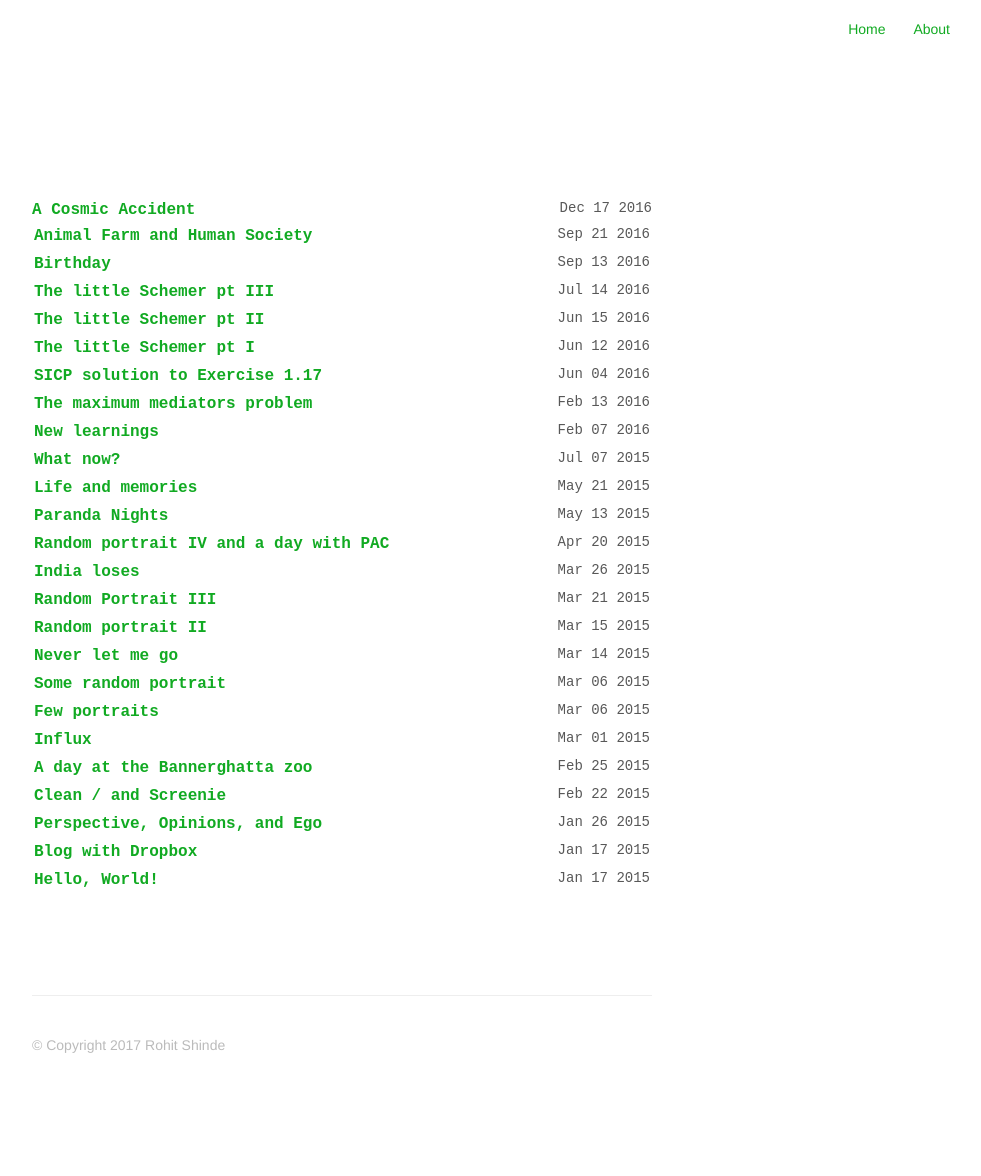
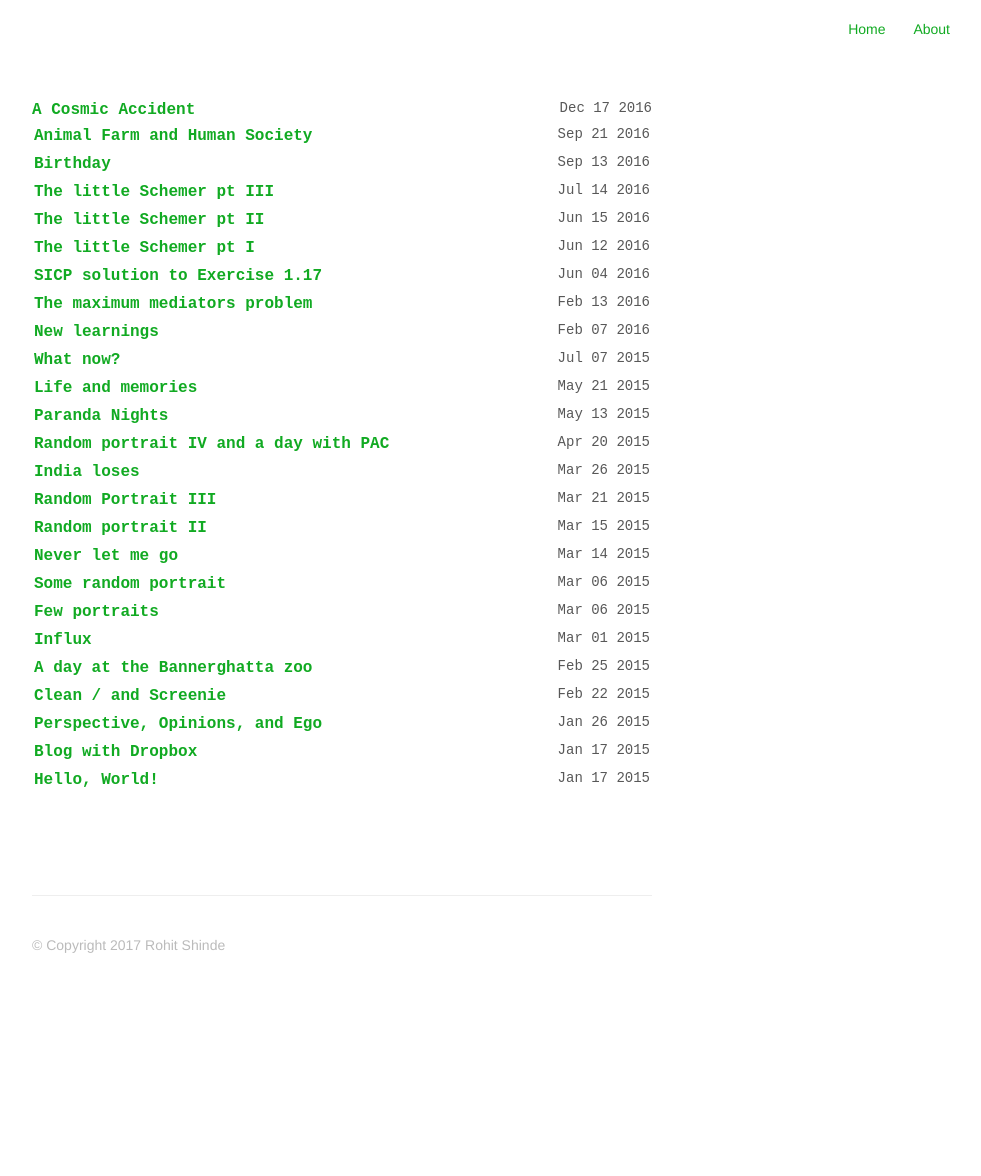
Before and after one commit to shinderohitt/shinderohitt.github.io, a Jekyll site: the page built from index.html, in a window 1280 px wide. Shown: the whole page, without its empty margins (298-1279 px from the left). Built offline with Jekyll 4.4.1, drawn with Linux system fonts in a browser that asks for light colours; nearby versions of some CDN libraries; the list of posts is cut into pages by our own code; after the commit the page ends 1076 px from its top, so only the background shows below that.

Commit message:
Remove top padding for posts-list

```diff
--- a/assets/css/style.css
+++ b/assets/css/style.css
@@ -396,10 +396,6 @@ Post List
     font: bold 14px monospace;
 }
 
-#post-list,#archive-list {
-    margin-top: 100px;
-}
-
 #post-list li,#archive-list li {
     list-style-type: none;
 }
```
